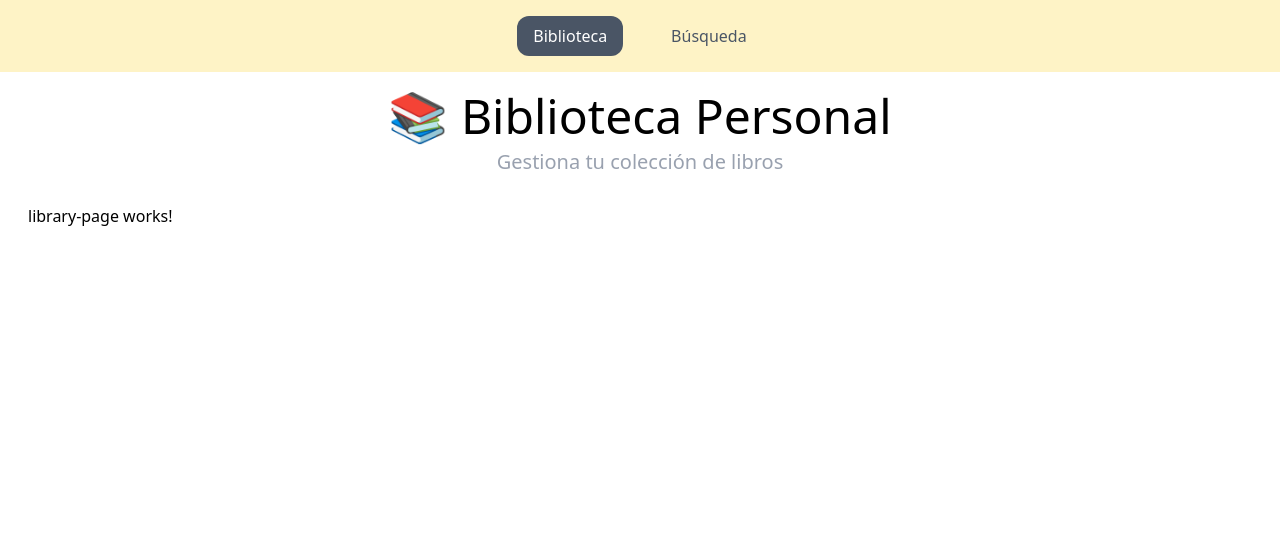
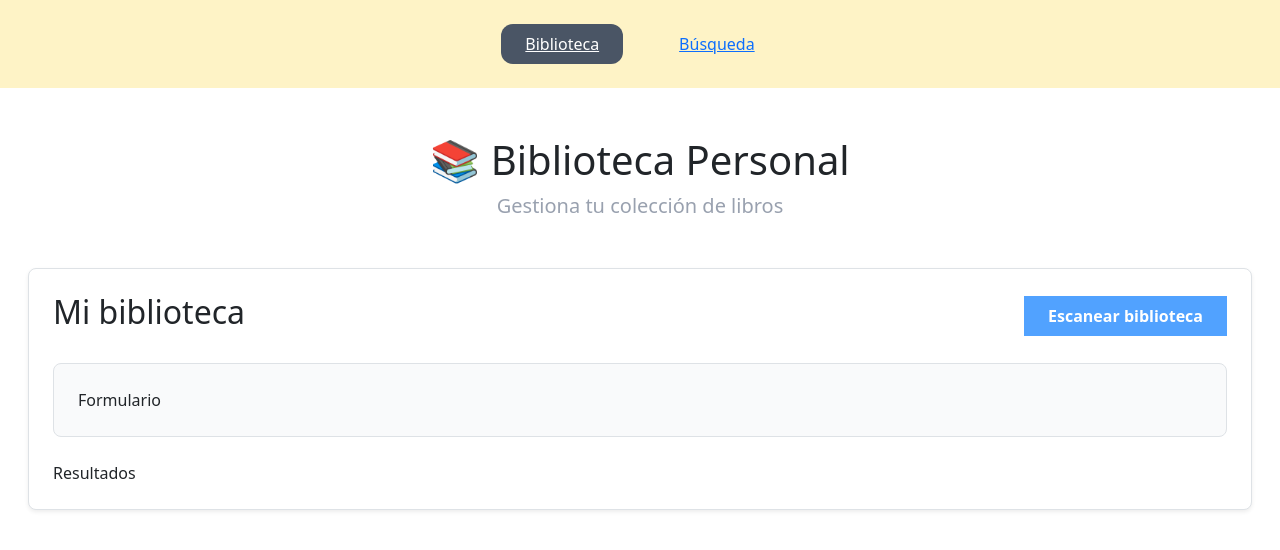
Before and after one commit to andiarist/book-library, an Angular app in the folder frontend-angular/: page /library in a window 1280 px wide. Shown: the top 550 px of the page. Built offline with nearby package versions, Linux system fonts and the light colour scheme; no server answers.

Commit message:
add get book service from backend

```diff
--- a/frontend-angular/src/app/pages/library/library-page.html
+++ b/frontend-angular/src/app/pages/library/library-page.html
@@ -1 +1,11 @@
-<p>library-page works!</p>
+<div class="rounded-lg border border-gray-100 bg-white p-4 shadow-sm">
+  <div class="flex justify-between items-center mb-4">
+    <h2 class="text-lg">Mi biblioteca</h2>
+
+    <button class="rounded-2xl bg-blue-400 px-4 py-2 font-semibold text-white">
+      Escanear biblioteca
+    </button>
+  </div>
+  <section class="mb-6 rounded-lg border border-gray-200 bg-gray-50 p-4">Formulario</section>
+  <section class="grid grid-cols-[repeat(auto-fill,minmax(280px,1fr))] gap-6">Resultados</section>
+</div>
--- a/frontend-angular/src/app/pages/library/library-page.ts
+++ b/frontend-angular/src/app/pages/library/library-page.ts
@@ -1,8 +1,11 @@
-import { Component } from '@angular/core';
+import { Component, inject } from '@angular/core';
+import { LibraryBooksService } from '../../services/library-books.service';
 
 @Component({
   selector: 'library-page',
   imports: [],
   templateUrl: './library-page.html',
 })
-export default class LibraryPage {}
+export default class LibraryPage {
+  booksLibraryService = inject(LibraryBooksService);
+}
--- /dev/null
+++ b/frontend-angular/src/app/services/library-books.service.ts
@@ -0,0 +1,19 @@
+import { inject, Injectable } from '@angular/core';
+import { HttpClient } from '@angular/common/http';
+import { environment } from '../../environments/environment';
+
+@Injectable({ providedIn: 'root' })
+export class LibraryBooksService {
+  private http = inject(HttpClient);
+
+  constructor() {
+    this.loadLibraryBooks();
+    console.log('Servicio creado');
+  }
+
+  loadLibraryBooks() {
+    this.http.get(`${environment.baseApiUrl}/api/books`).subscribe((resp) => {
+      console.log({ resp });
+    });
+  }
+}
--- /dev/null
+++ b/frontend-angular/src/environments/environment.development.ts
@@ -0,0 +1,10 @@
+export const environment = {
+  production: true,
+  companyName: 'Biblioteca Personal',
+  companySlogan: 'Gestiona tu colección de libros',
+
+  //API Keys
+
+  //URLs
+  baseApiUrl: 'http://localhost:3001',
+};
--- /dev/null
+++ b/frontend-angular/src/environments/environment.ts
@@ -0,0 +1,10 @@
+export const environment = {
+  production: true,
+  companyName: 'Biblioteca Personal',
+  companySlogan: 'Gestiona tu colección de libros',
+
+  //API Keys
+
+  //URLs
+  baseApiUrl: 'http://localhost:3001',
+};
--- a/frontend-angular/src/index.html
+++ b/frontend-angular/src/index.html
@@ -6,6 +6,13 @@
     <base href="/" />
     <meta name="viewport" content="width=device-width, initial-scale=1" />
     <link rel="icon" type="image/svg+xml" href="/favicon.svg" />
+
+    <link
+      href="https://cdn.jsdelivr.net/npm/bootstrap@5.3.3/dist/css/bootstrap.min.css"
+      rel="stylesheet"
+      integrity="sha384-QWTKZyjpPEjISv5WaRU9OFeRpok6YctnYmDr5pNlyT2bRjXh0JMhjY6hW+ALEwIH"
+      crossorigin="anonymous"
+    />
   </head>
   <body>
     <app-root></app-root>
```
Also changed, not shown: 1 other file (tests, documents, lock files or other folders).
